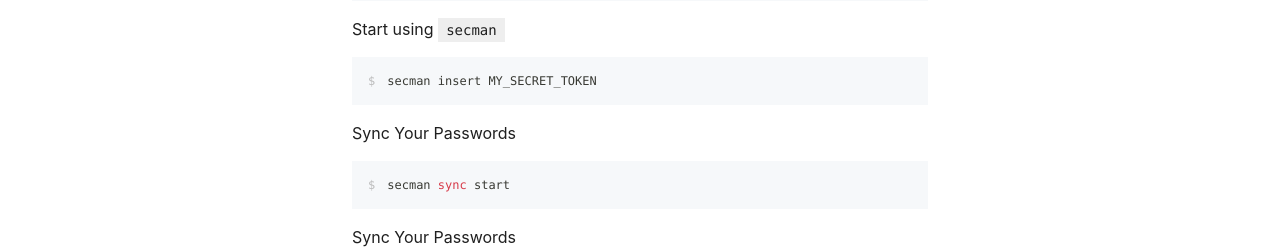
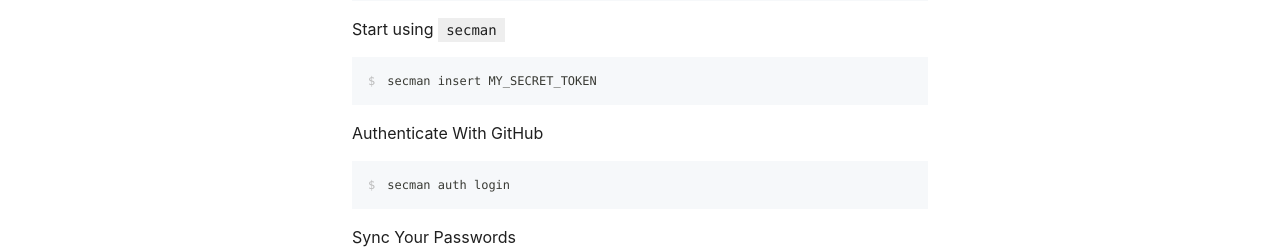
Before and after one commit to secman-archive/cli.secman.dev, a Next.js app: page / in a window 1280 px wide. Shown: the part 880-1129 px from the top of the page. Built offline with nearby package versions, Linux system fonts and the light colour scheme.

Commit message:
add `Authenticate With GitHub` code

```diff
--- a/pages/index.tsx
+++ b/pages/index.tsx
@@ -48,8 +48,8 @@
         </div>
         <div className="max-w-screen-sm mx-auto px-4 sm:px-6 md:px-8">
           <CodeBlock code={`secman insert MY_SECRET_TOKEN`} language="bash" />
-          <p className="my-4 text-gray-700">Sync Your Passwords</p>
-          <CodeBlock code="secman sync start" language="bash" />
+          <p className="my-4 text-gray-700">Authenticate With GitHub</p>
+          <CodeBlock code="secman auth login" language="bash" />
           <p className="my-4 text-gray-700">Sync Your Passwords</p>
           <CodeBlock code="secman sync start" language="bash" />
         </div>
```
